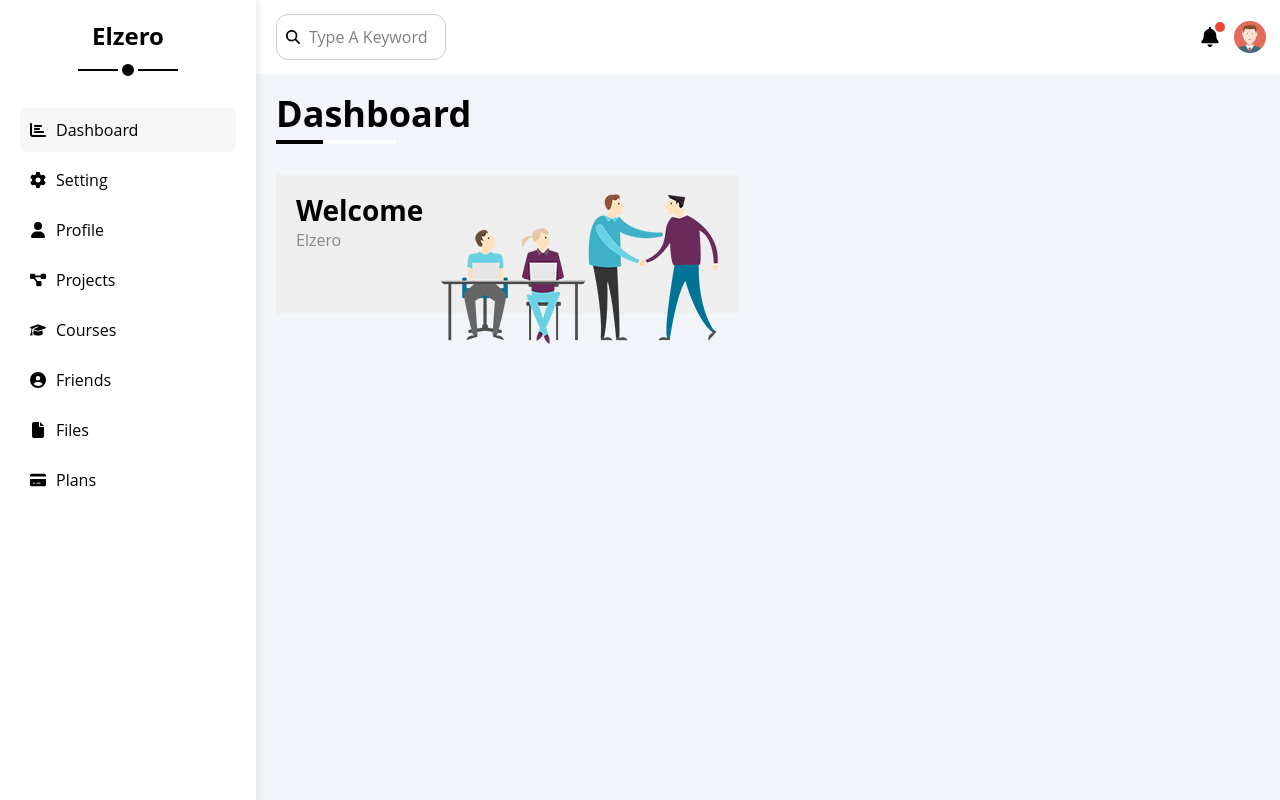
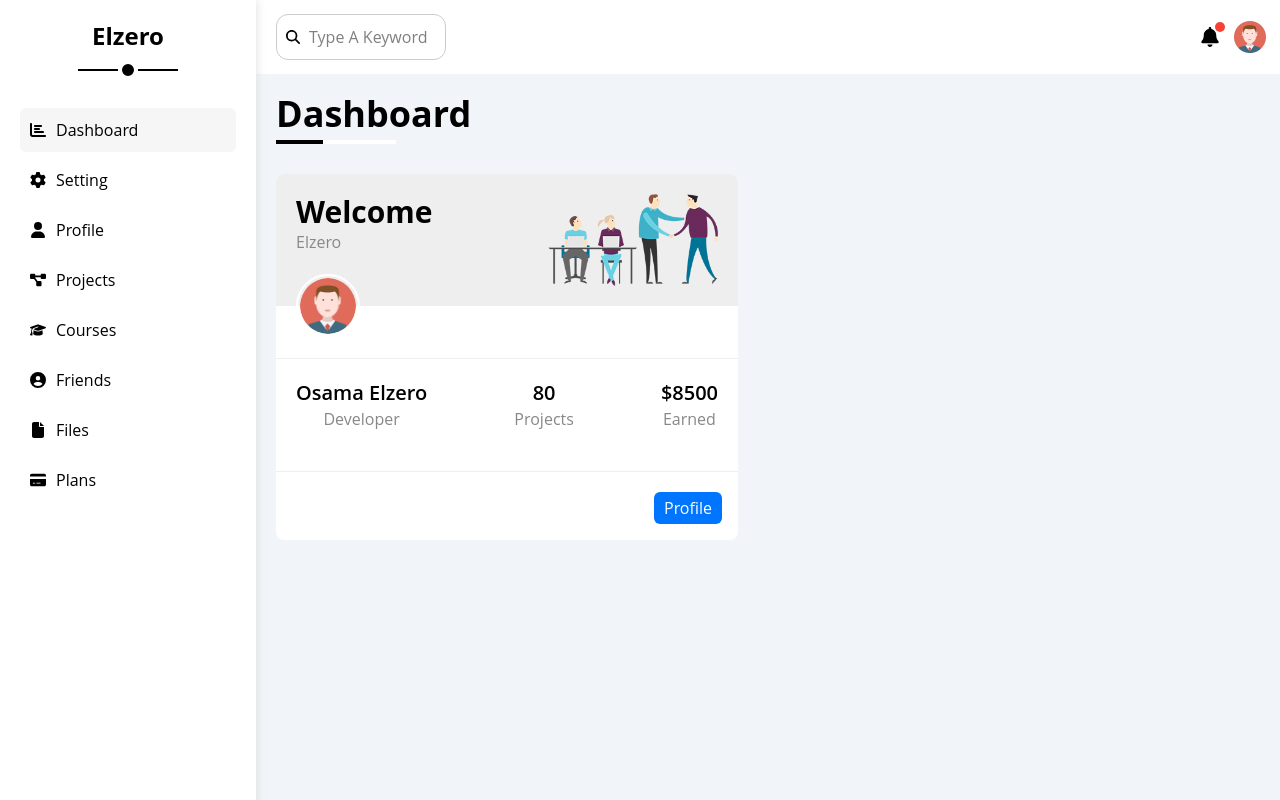
Before and after one commit to Mohamed3Eid/Dashboard, a website: page src/pages/index.html in a window 1280 px wide. Shown: the top 800 px of the page. Drawn offline with nearby package versions, Linux system fonts and the light colour scheme; files that its build step writes are made by us from their sources.

Commit message:
complete section welcome

```diff
--- a/src/css/main.css
+++ b/src/css/main.css
@@ -22,12 +22,17 @@
   }
   h2,
   .h2 {
-    @apply text-2xl md:text-3xl lg:text-[28px] font-bold capitalize;
+    @apply text-2xl md:text-3xl font-bold capitalize;
   }
 
   h3,
   .h3 {
     @apply text-base md:text-2xl font-bold capitalize;
+  }
+
+  h4,
+  .h4 {
+    @apply text-base md:text-xl font-semibold capitalize;
   }
 }
 
--- a/src/pages/index.html
+++ b/src/pages/index.html
@@ -217,10 +217,10 @@
         </h1>
         <!-- end head -->
         <!-- start wrapper -->
-        <div class="grid gap-2.5 md:grid-cols-12 md:gap-5">
+        <div class="grid gap-2.5 md:gap-5 md:grid-cols-1 xl:grid-cols-2">
           <!-- start welcome -->
           <div
-            class="bg-white text-center rounded-lg mx-2.5 md:mx-5 md:col-span-12 xl:col-span-6"
+            class="bg-white text-center rounded-lg overflow-hidden mx-2.5 md:mx-5"
           >
             <!-- start intro -->
             <div class="p-5 bg-[#eee] flex justify-between">
@@ -228,11 +228,45 @@
                 <h2>welcome</h2>
                 <p class="capitalize md:text-start text-info">elzero</p>
               </div>
-              <div class="hidden md:block h-[100px] shrink-0">
+              <div class="hidden w-[170px] md:block">
                 <img src="../imgs/welcome.png" alt="" />
               </div>
             </div>
             <!-- end intro -->
+            <!-- start avatar -->
+            <img
+              src="../imgs/avatar.png"
+              alt=""
+              class="w-16 h-16 rounded-full border-2 border-white m-auto md:ms-5 mt-[-32px] p-0.5"
+            />
+            <!-- end avatar -->
+            <!-- start body -->
+            <div
+              class="p-5 my-5 border-t border-b border-[#eee] md:flex md:justify-between"
+            >
+              <div class="mb-5">
+                <h4>osama elzero</h4>
+                <p class="text-info">Developer</p>
+              </div>
+
+              <div class="mb-5">
+                <h4>80</h4>
+                <p class="text-info">Projects</p>
+              </div>
+
+              <div>
+                <h4>$8500</h4>
+                <p class="text-info">Earned</p>
+              </div>
+            </div>
+            <!-- end body -->
+            <!-- start visit -->
+            <a
+              href="profile.html"
+              class="block bg-primary text-white w-fit ms-auto me-4 mb-4 py-1 px-2.5 rounded-md"
+              >Profile</a
+            >
+            <!-- end visit -->
           </div>
           <!-- end welcome -->
         </div>
```
